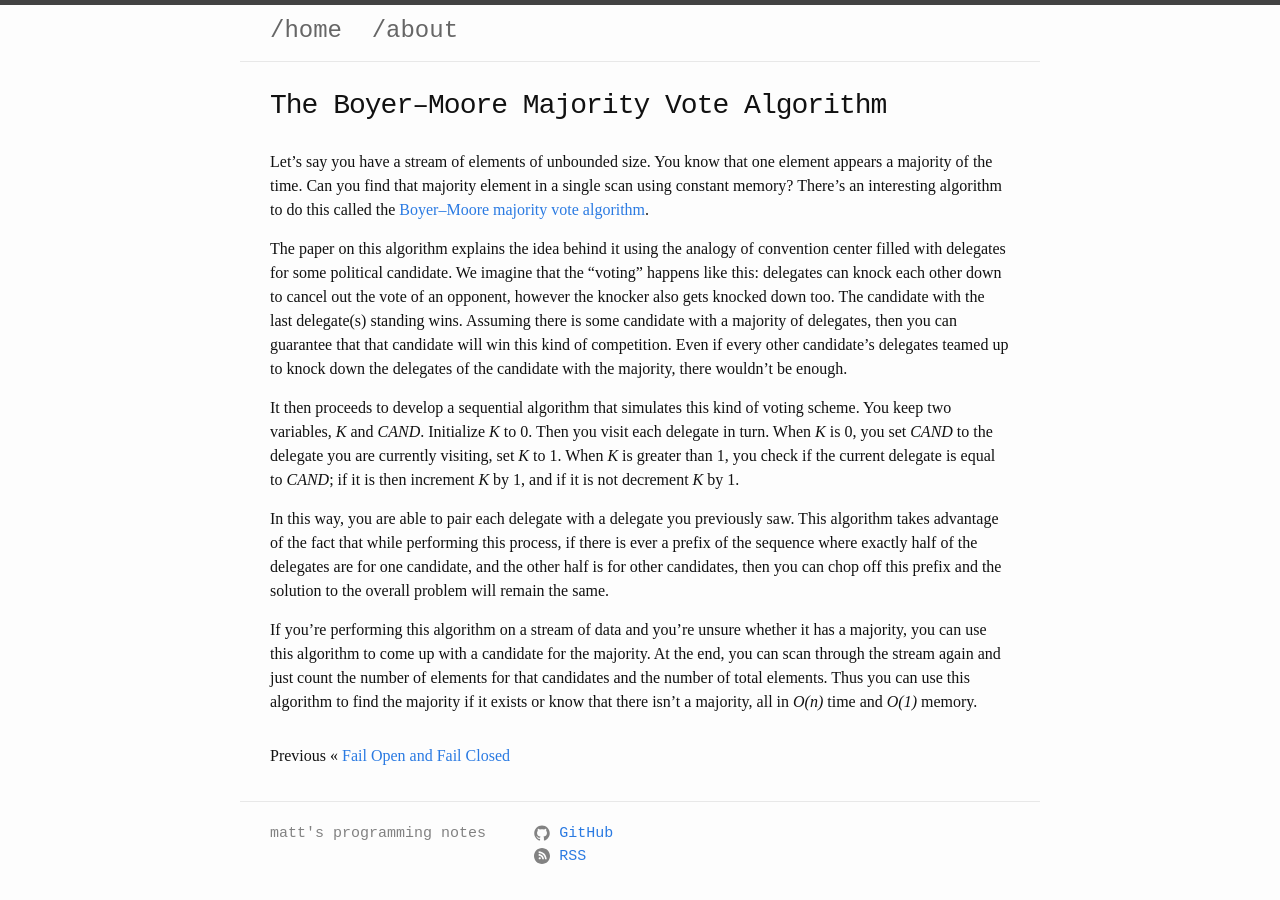
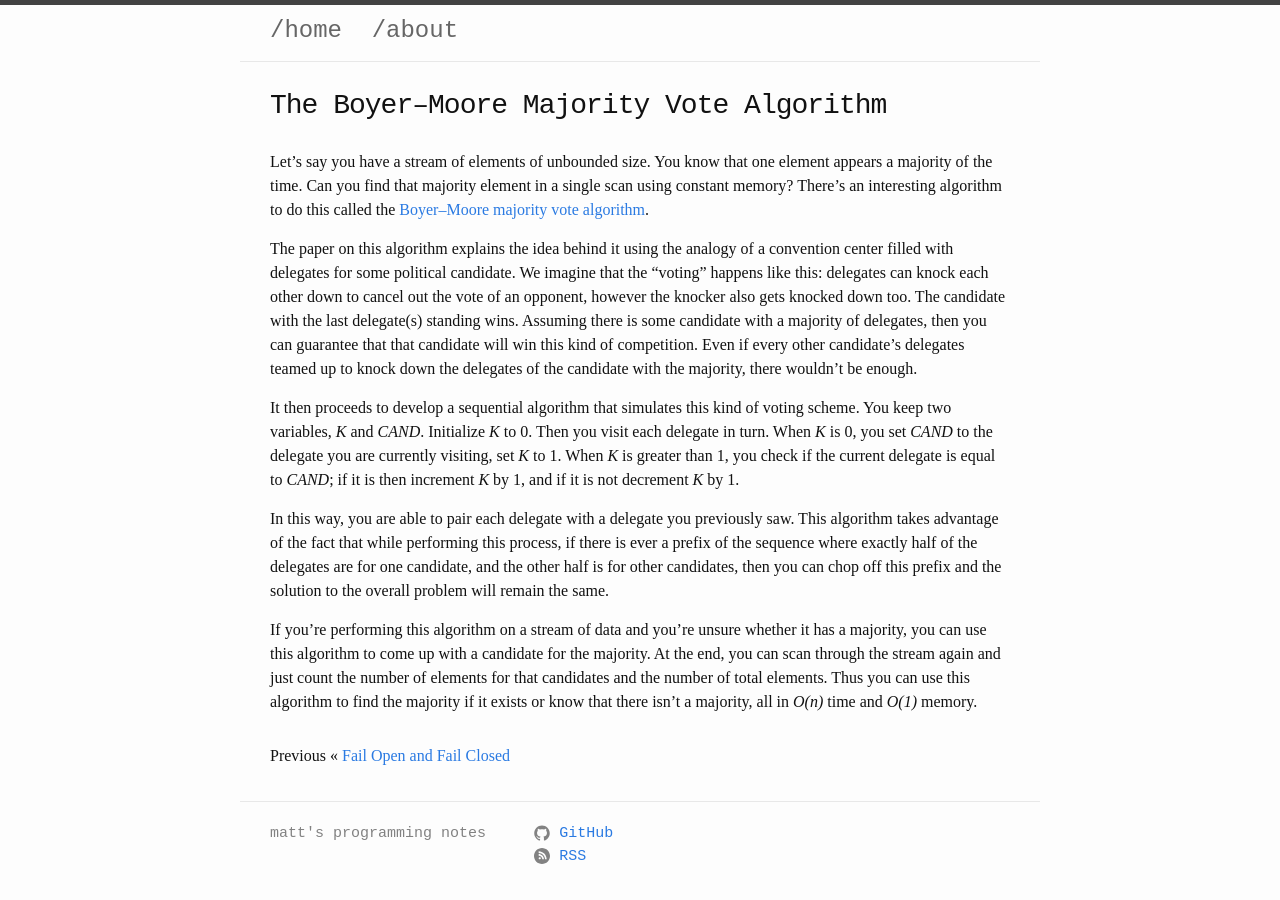
Before and after one commit to mattsteadman/mattsteadman.github.io, a Jekyll site: the page built from _posts/2023-12-05-majority-vote.md, in a window 1280 px wide. Built offline with Jekyll 4.4.1, drawn with Linux system fonts in a browser that asks for light colours.

Commit message:
Phrasing

```diff
--- a/_posts/2023-12-05-majority-vote.md
+++ b/_posts/2023-12-05-majority-vote.md
@@ -9,7 +9,7 @@
 
 Let's say you have a stream of elements of unbounded size. You know that one element appears a majority of the time. Can you find that majority element in a single scan using constant memory? There's an interesting algorithm to do this called the [Boyer–Moore majority vote algorithm](https://doi.org/10.1007/978-94-011-3488-0_5).
 
-The paper on this algorithm explains the idea behind it using the analogy of convention center filled with delegates for some political candidate. We imagine that the "voting" happens like this: delegates can knock each other down to cancel out the vote of an opponent, however the knocker also gets knocked down too. The candidate with the last delegate(s) standing wins. Assuming there is some candidate with a majority of delegates, then you can guarantee that that candidate will win this kind of competition. Even if every other candidate's delegates teamed up to knock down the delegates of the candidate with the majority, there wouldn't be enough.
+The paper on this algorithm explains the idea behind it using the analogy of a convention center filled with delegates for some political candidate. We imagine that the "voting" happens like this: delegates can knock each other down to cancel out the vote of an opponent, however the knocker also gets knocked down too. The candidate with the last delegate(s) standing wins. Assuming there is some candidate with a majority of delegates, then you can guarantee that that candidate will win this kind of competition. Even if every other candidate's delegates teamed up to knock down the delegates of the candidate with the majority, there wouldn't be enough.
 
 It then proceeds to develop a sequential algorithm that simulates this kind of voting scheme. You keep two variables, *K* and *CAND*. Initialize *K* to 0. Then you visit each delegate in turn. When *K* is 0, you set *CAND* to the delegate you are currently visiting, set *K* to 1. When *K* is greater than 1, you check if the current delegate is equal to *CAND*; if it is then increment *K* by 1, and if it is not decrement *K* by 1.
 
```
